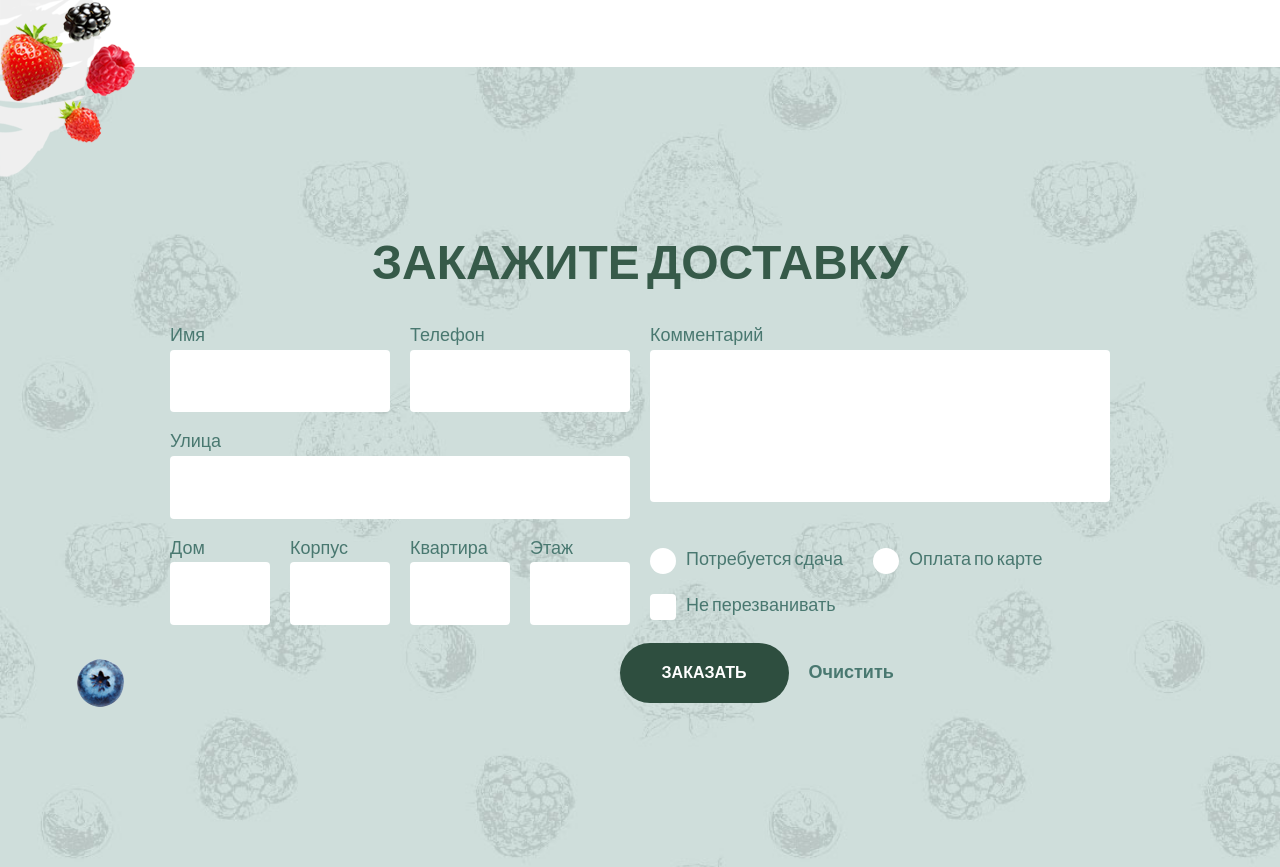
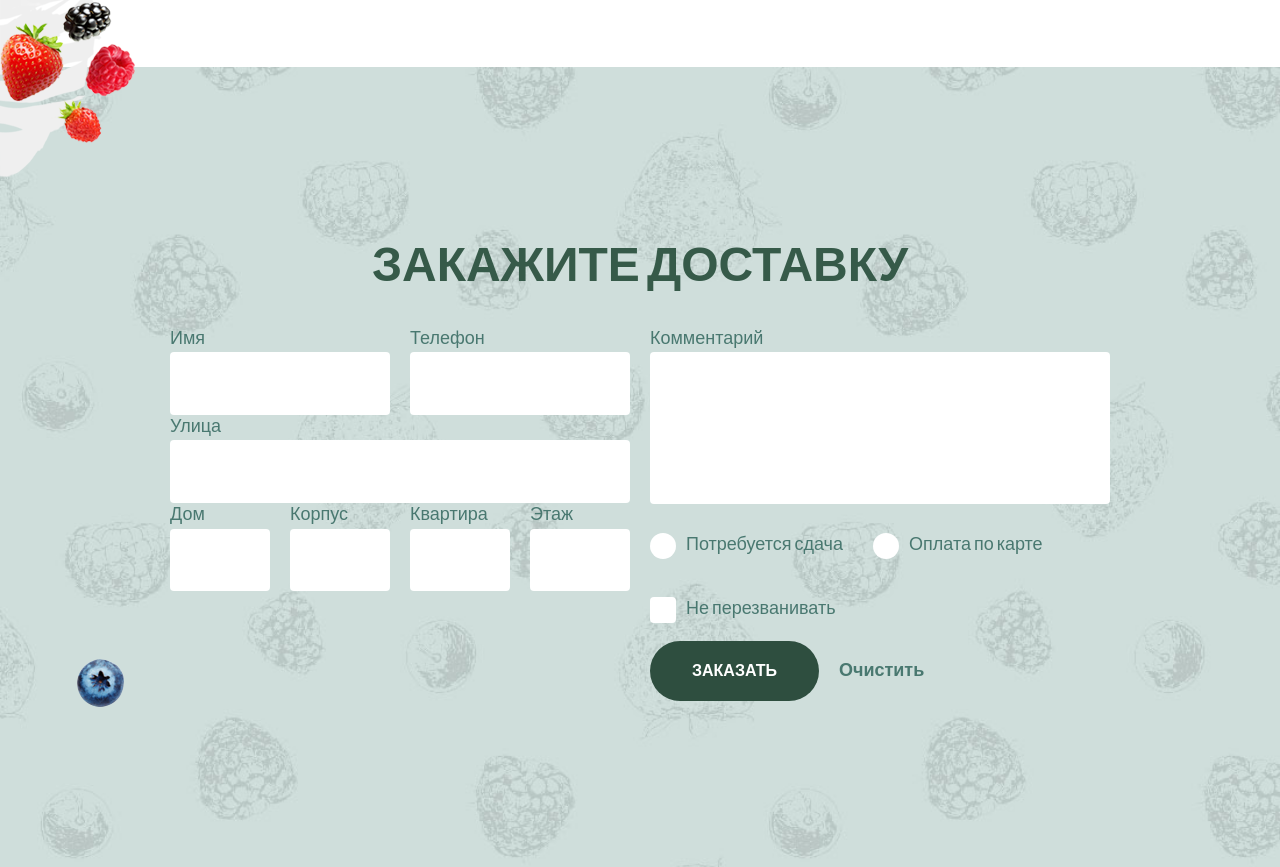
Before and after one commit to juliusnotcaesar/Chocco, a plain HTML site: page index.html in a window 1280 px wide. Shown: the part 2333-3200 px from the top of the page. Drawn offline with nearby package versions, Linux system fonts and the light colour scheme; files whose address does not match are found by name.

Commit message:
Add files via upload

```diff
--- a/index.html
+++ b/index.html
@@ -223,15 +223,20 @@
                 <div class="radio__title">Не перезванивать</div>
               </label>
             </div>
+            <div class="form__row">
+              <div class="order-section__buttons">
+                <button type="submit" class="button button-green">Заказать</button>
+                <button type="reset" class="button button-transparent">Очистить</button>
+              </div>
+            </div>
           </div>
-
 
         </form>
 
-        <div class="order-section__buttons">
+        <!-- <div class="order-section__buttons">
           <button type="submit" class="button button-green">Заказать</button>
           <button type="reset" class="button button-transparent">Очистить</button>
-        </div>
+        </div> -->
 
       </div>
     </div>
--- a/main.css
+++ b/main.css
@@ -572,7 +572,6 @@ img {
 
 .form__row {
   display: flex;
-  margin-bottom: 1rem;
 }
 
 .form__block {
@@ -606,6 +605,7 @@ img {
 .form__controls {
   display: flex;
   flex-wrap: wrap;
+  margin-bottom: 1rem;
 }
 
 .radio {
```
